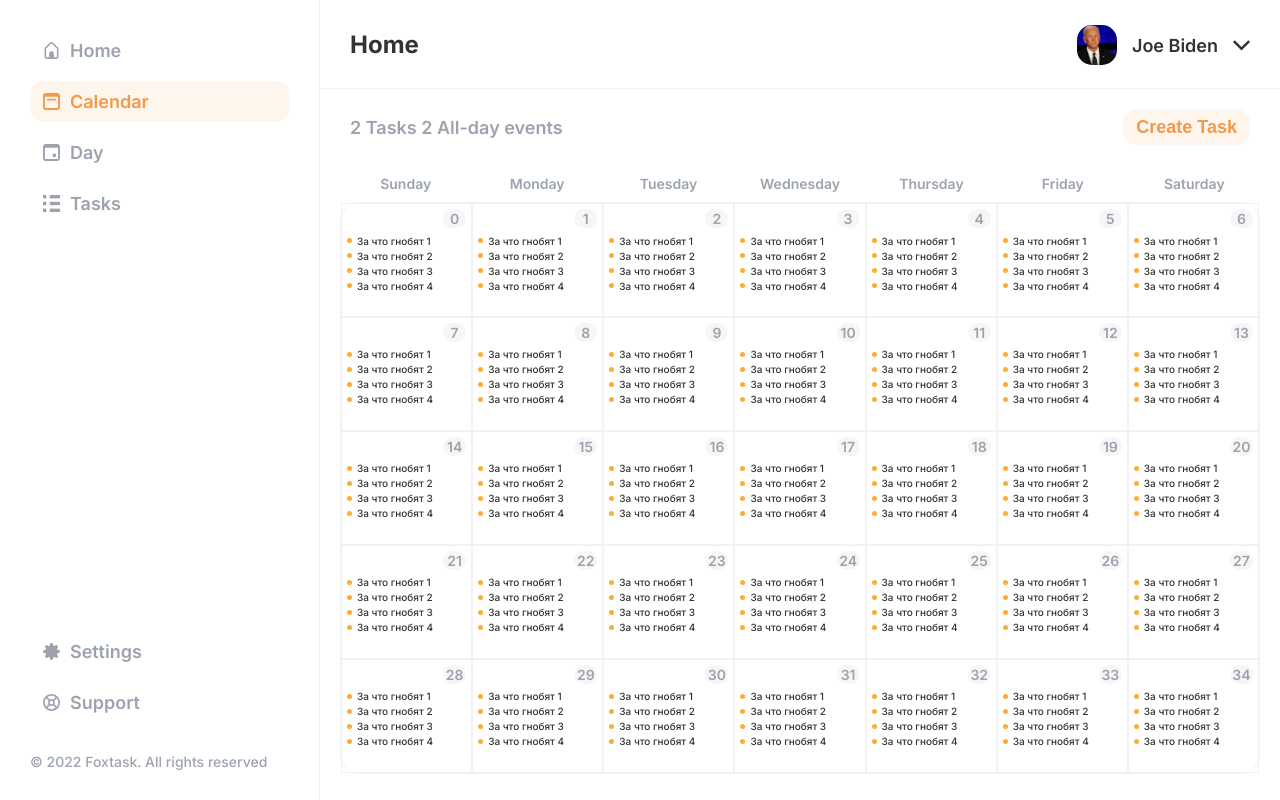
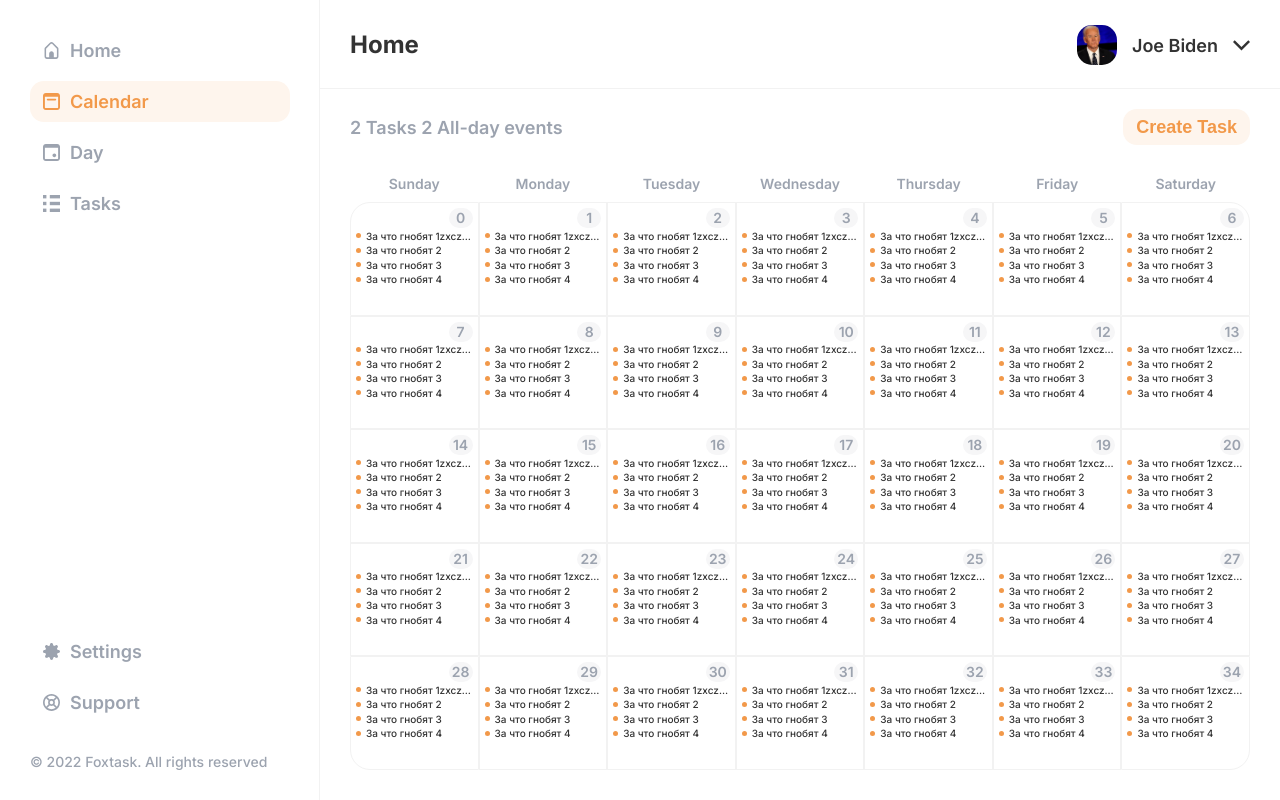
Before and after one commit to JenyaFTW/foxtask, a React (Create React App) app in the folder frontend/: page /calendar in a window 1280 px wide. Built offline with nearby package versions, Linux system fonts and the light colour scheme.

Commit message:
Calendar improved

```diff
--- a/frontend/src/_variables.scss
+++ b/frontend/src/_variables.scss
@@ -11,6 +11,7 @@ $border-rad: 1.5rem;
 $font-s-large: 2.4rem;
 $font-s-medium: 1.8rem;
 $font-s-small: 1.4rem;
+$font-s-xs: 1rem;
 
 $font-w-medium: 500;
 $font-w-semibold: 600;
--- a/frontend/src/components/dayCalendar/dayCalendar.js
+++ b/frontend/src/components/dayCalendar/dayCalendar.js
@@ -1,21 +1,23 @@
-import "./dayCalendar.scss";
+import './dayCalendar.scss';
 
-const DayCalendar = ({day, index, tasks}) => {
-    return(
-        <div className="day__calendar" key={index}>
-            <div className="circle__num__calendar">
-                <span className="num__day__calendar">{day}</span>
-            </div>
-            {tasks.map(({name}, index) => {
-                return(
-                    <div className="tasks__calendar" key={index}>
-                        <div className="divider__calendar"> </div>
-                        <span>{name}</span>
-                    </div>
-                )
-            })}
-        </div>
-    )
-}
+const DayCalendar = ({ day, index, tasks }) => {
+  return (
+    <div className="calendar__day" key={index}>
+      <div className="calendar__num">
+        {/*
+         * calendar__num--today добавляем только одному дню
+         */}
+        <span className="calendar__num--today">{day}</span>
+      </div>
+      {tasks.map(({ name }, index) => {
+        return (
+          <div className="calendar__task" key={index}>
+            <span>{name}</span>
+          </div>
+        );
+      })}
+    </div>
+  );
+};
 
 export default DayCalendar;
--- a/frontend/src/components/dayCalendar/dayCalendar.scss
+++ b/frontend/src/components/dayCalendar/dayCalendar.scss
@@ -1,46 +1,80 @@
-@import "../../_variables.scss";
+@import '../../_variables.scss';
 
-.day__calendar{
+.calendar__day {
   height: 100%;
   border: 0.5px solid;
-    border-color:$color-gray-light-border;
-    display:flex;
+  border-color: $color-gray-light-border;
+  padding: 0.5rem;
+  display: flex;
   flex-direction: column;
+  gap: 0.25rem;
 }
 
-.circle__num__calendar{
-    height: 1.9rem;
-    width: 2.3rem;
-    background: $color-gray-light;
-    align-self: flex-end;
-    border-radius: 1rem;
-    margin: 0.5rem;
+.calendar__day:first-of-type {
+  border-radius: 2rem 0 0 0;
 }
 
-.num__day__calendar{
-    height: 100%;
+.calendar__day:nth-of-type(7) {
+  border-radius: 0 2rem 0 0;
+}
+
+.calendar__day:nth-of-type(29) {
+  border-radius: 0 0 0 2rem;
+}
+
+.calendar__day:last-of-type {
+  border-radius: 0 0 2rem 0;
+}
+
+.calendar__num {
   width: 100%;
+  height: auto;
   display: flex;
-    justify-content: center;
-    align-items: center;
+  justify-content: end;
   color: $color-gray;
   font-size: $font-s-small;
   font-weight: $font-w-semibold;
 }
 
-.tasks__calendar{
-    display: flex;
-    justify-content: flex-start;
+.calendar__num span {
+  display: inline-flex;
+  justify-content: center;
   align-items: center;
+  width: 2.4rem;
+  height: 2rem;
+  line-height: 1;
+}
+
+.calendar__num--today {
+  background-color: $color-gray-light;
+  border-radius: $indent-xs;
+}
+
+.calendar__task {
   color: $color-black;
   font-weight: $font-w-medium;
-    font-size: 1rem;
+  font-size: $font-s-xs;
 }
 
-.divider__calendar{
+.calendar__task span {
+  // 10px - one line
+  display: inline-block;
+  position: relative;
+  padding-left: 1rem;
+  line-height: 1;
+  width: 100%;
+  text-overflow: ellipsis;
+  white-space: nowrap;
+  overflow: hidden;
+}
+
+.calendar__task span::before {
+  content: '';
+  position: absolute;
+  top: calc(5px - 0.5rem / 2);
+  left: 0;
   width: 0.5rem;
   height: 0.5rem;
-    margin: 0.5rem ;
-    background-color:#FCAD38;
+  background: $color-orange;
   border-radius: 50%;
 }
--- a/frontend/src/views/calendar/Calendar.js
+++ b/frontend/src/views/calendar/Calendar.js
@@ -1,26 +1,29 @@
-import AddAndCreate from "../../components/allAndCreate/allAndCreate";
-import DayCalendar from "../../components/dayCalendar/dayCalendar";
+import AddAndCreate from '../../components/allAndCreate/allAndCreate';
+import DayCalendar from '../../components/dayCalendar/dayCalendar';
 
-import "./Calendar.scss";
+import './Calendar.scss';
 
 const Calendar = () => {
   const days = [];
-  const weekDays = ['Sunday', 'Monday', 'Tuesday', 'Wednesday', 'Thursday', 'Friday', 'Saturday']
+  const weekDays = ['Sunday', 'Monday', 'Tuesday', 'Wednesday', 'Thursday', 'Friday', 'Saturday'];
   const tasks = [
-  {
-    name: 'За что гнобят 1',
-    calendar: 'Work',
-  }, {
-    name: 'За что гнобят 2',
-    calendar: 'Work',
-  },{
-    name: 'За что гнобят 3',
-    calendar: 'Work',
-  },{
-    name: 'За что гнобят 4',
-    calendar: 'Work',
-  },
-];
+    {
+      name: 'За что гнобят 1zxczxczxczxczxczxczxczxc',
+      calendar: 'Work'
+    },
+    {
+      name: 'За что гнобят 2',
+      calendar: 'Work'
+    },
+    {
+      name: 'За что гнобят 3',
+      calendar: 'Work'
+    },
+    {
+      name: 'За что гнобят 4',
+      calendar: 'Work'
+    }
+  ];
 
   for (let index = 0; index < 35; index++) {
     days.push(index);
@@ -28,22 +31,18 @@ const Calendar = () => {
 
   return (
     <div className="calendar main">
-        <AddAndCreate className="create__calendar"/>
+      <AddAndCreate className="calendar__header" />
       <div className="calendar__content main__content">
-        <div align="center" className="week__calendar">
-        {weekDays.map((day, index) => {
-            return(
-              <span key={index}>{day}</span>
-            )
-          })}
+        <div className="calendar__week">
+          {weekDays.map((day, index) => (
+            <span className="week__item" key={index}>
+              {day}
+            </span>
+          ))}
         </div>
-        <div className="days__calendar">
+        <div className="calendar__sheet">
           {days.map((day, index) => {
-            return(
-              <DayCalendar day={day}
-                           key={index}
-                           tasks={tasks}/>
-            )
+            return <DayCalendar day={day} key={index} tasks={tasks} />;
           })}
         </div>
       </div>
--- a/frontend/src/views/calendar/Calendar.scss
+++ b/frontend/src/views/calendar/Calendar.scss
@@ -1,32 +1,36 @@
-@import "../../_variables.scss";
+@import '../../_variables.scss';
 
-.calendar{
+.calendar {
   display: grid;
-    grid-template-rows:auto minmax(35rem, 1fr);
+  grid-template-rows: auto 1fr;
 }
 
 .calendar__content {
-    padding: 0rem 2rem;
+  padding: $indent-m;
+  padding-top: 0;
   height: 100%;
-    grid-template-columns: 1fr;
+  display: grid;
+  grid-template-rows: auto 1fr;
 }
 
-.week__calendar{
-    display: grid;
-    grid-template-columns:repeat(7, minmax(7rem, 1fr));
+.calendar__week {
+  height: auto;
+  display: flex;
   color: $color-gray;
   font-weight: $font-w-semibold;
   font-size: $font-s-small;
-    padding: 1rem 0rem;
+  padding: $indent-xs 0rem;
 }
 
-.days__calendar{
+.week__item {
+  flex: 1;
+  text-align: center;
+}
+
+.calendar__sheet {
   display: grid;
-    height: 90%;
-
-    grid-template-columns:repeat(7,  minmax(7rem, 1fr));
+  grid-template-columns: repeat(7, minmax(7rem, 1fr));
   grid-template-rows: repeat(5, 1fr);
   border-radius: 2rem;
-    border: 1px solid;
-    border-color:$color-gray-light-border;
+  //   border: 1px solid $color-gray-light-border;
 }
```
Lines whose indentation alone changed are shown as unchanged.
